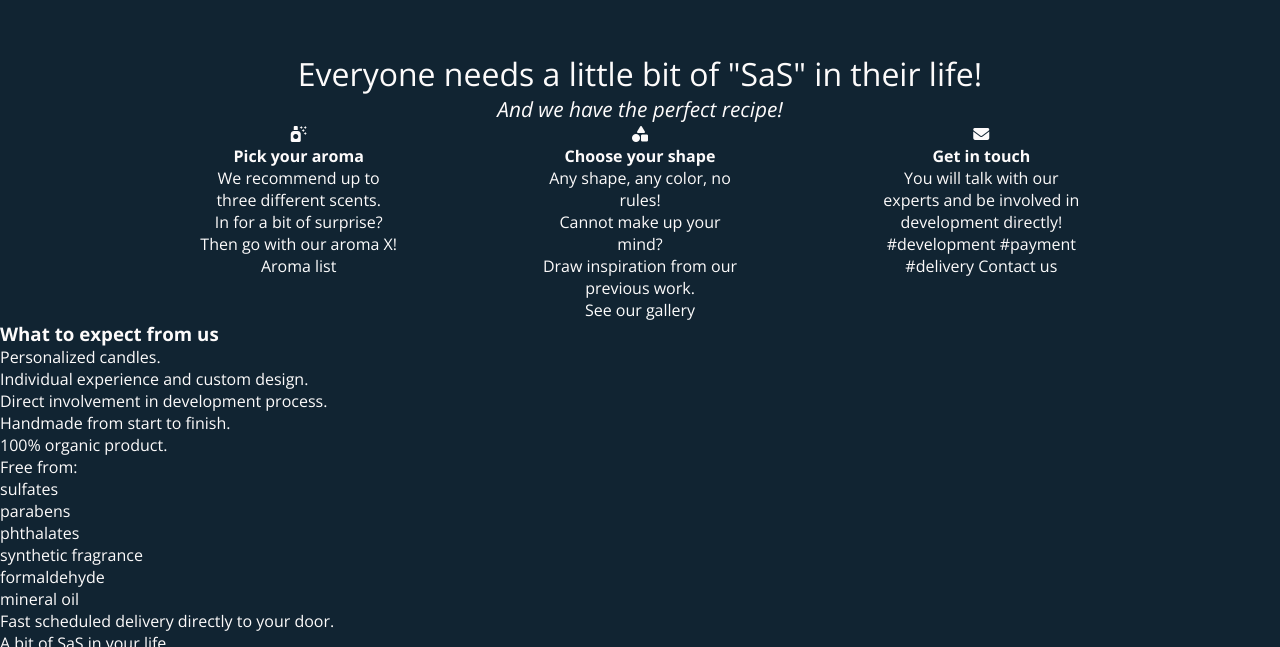
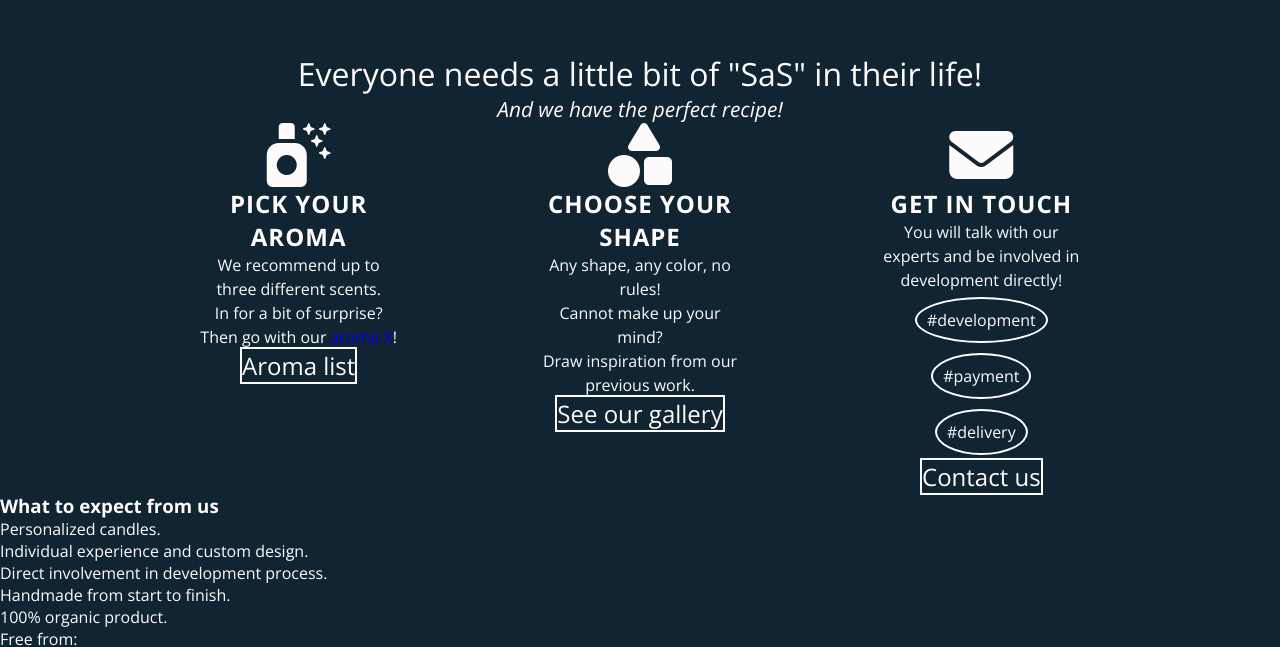
Before and after one commit to almost-good/sugar-and-spice, a plain HTML site: page index.html in a window 1280 px wide. Shown: the part 870-1517 px from the top of the page. Drawn offline with nearby package versions, Linux system fonts and the light colour scheme.

Commit message:
style: Add general layout and font styling to order recipe section

```diff
--- a/assets/css/style.css
+++ b/assets/css/style.css
@@ -241,6 +241,35 @@ h1 {
   width: 20%;
 }
 
-a {
+.order-recipe .recipe-item i {
+  font-size: 4rem;
+}
+
+.order-recipe .recipe-item h4 {
+  font-size: 1.5rem;
+  font-weight: 700;
+  text-transform: uppercase;
+  letter-spacing: 1px;
+}
+
+.order-recipe .recipe-item p {
+  line-height: 1.5;
+}
+
+.tag-container {
+
+}
+
+.tag-container .recipe-tag {
+  display: inline-block;
+  margin: 5px;
+  padding: 10px;
+  border: solid 2px white;
+  border-radius: 50%;
+}
+
+.order-recipe .btn a {
+  border: #fdfdfd 2px solid;
   color: #fdfdfd;
+  font-size: 1.5rem;
 }
--- a/index.html
+++ b/index.html
@@ -84,7 +84,9 @@
           <p>We recommend up to three different scents.</p>
           <p>In for a bit of surprise?</p>
           <p>Then go with our <a href="scents.html#type-x">aroma X</a>!</p>
-          <a href="scents.html">Aroma list</a>
+          <div class="btn">
+            <a href="scents.html">Aroma list</a>
+          </div>
         </div>
 
         <div class="recipe-item">
@@ -93,17 +95,23 @@
           <p>Any shape, any color, no rules!</p>
           <p>Cannot make up your mind?</p>
           <p>Draw inspiration from our previous work.</p>
-          <a href="gallery.html">See our gallery</a>
+          <div class="btn">
+            <a href="gallery.html">See our gallery</a>
+          </div>
         </div>
 
         <div class="recipe-item">
           <i class="fa-solid fa-envelope"></i>
           <h4>Get in touch</h4>
           <p>You will talk with our experts and be involved in development directly!</p>
-          <span>#development</span>
-          <span>#payment</span>
-          <span>#delivery</span>
-          <a href="contact.html">Contact us</a>
+          <div class="tag-container">
+            <span class="recipe-tag">#development</span>
+            <span class="recipe-tag">#payment</span>
+            <span class="recipe-tag">#delivery</span>
+          </div>
+          <div class="btn">
+            <a href="contact.html">Contact us</a>
+          </div>
         </div>
       </div>
     </section>
```
